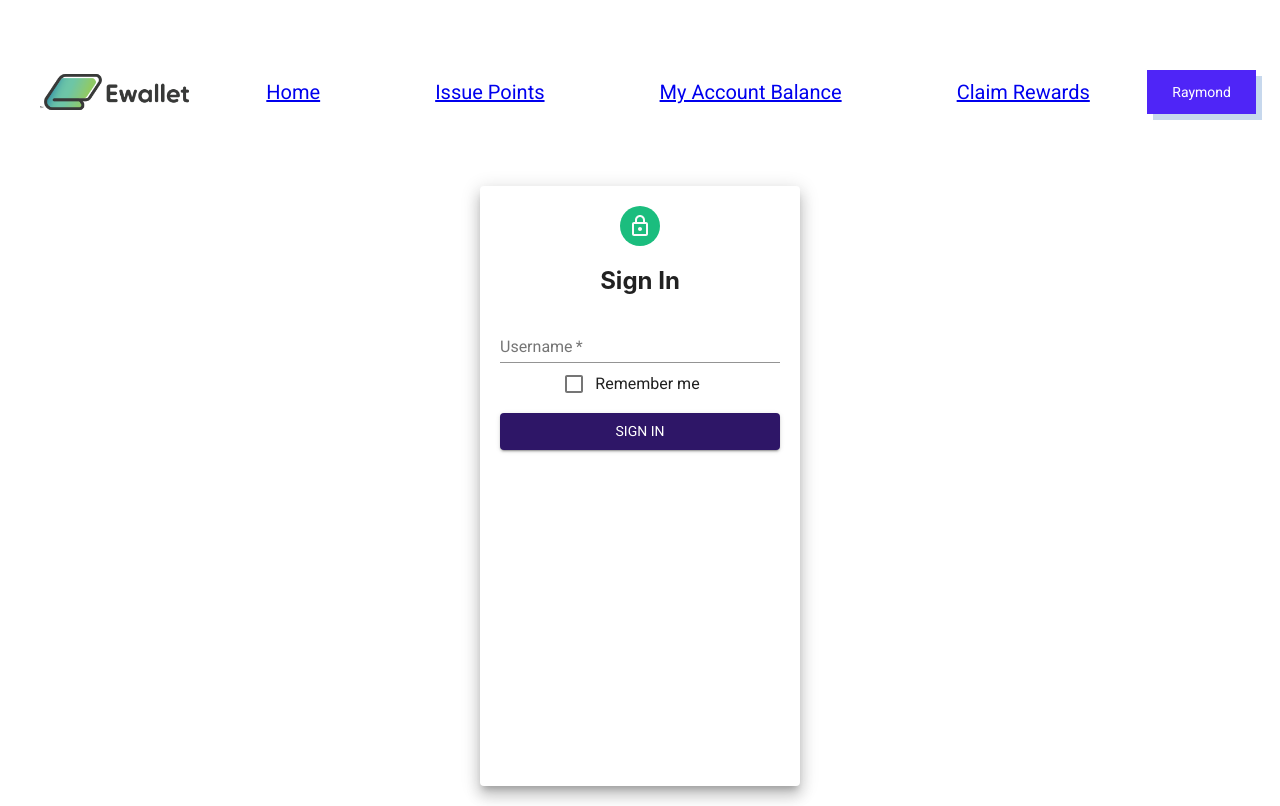
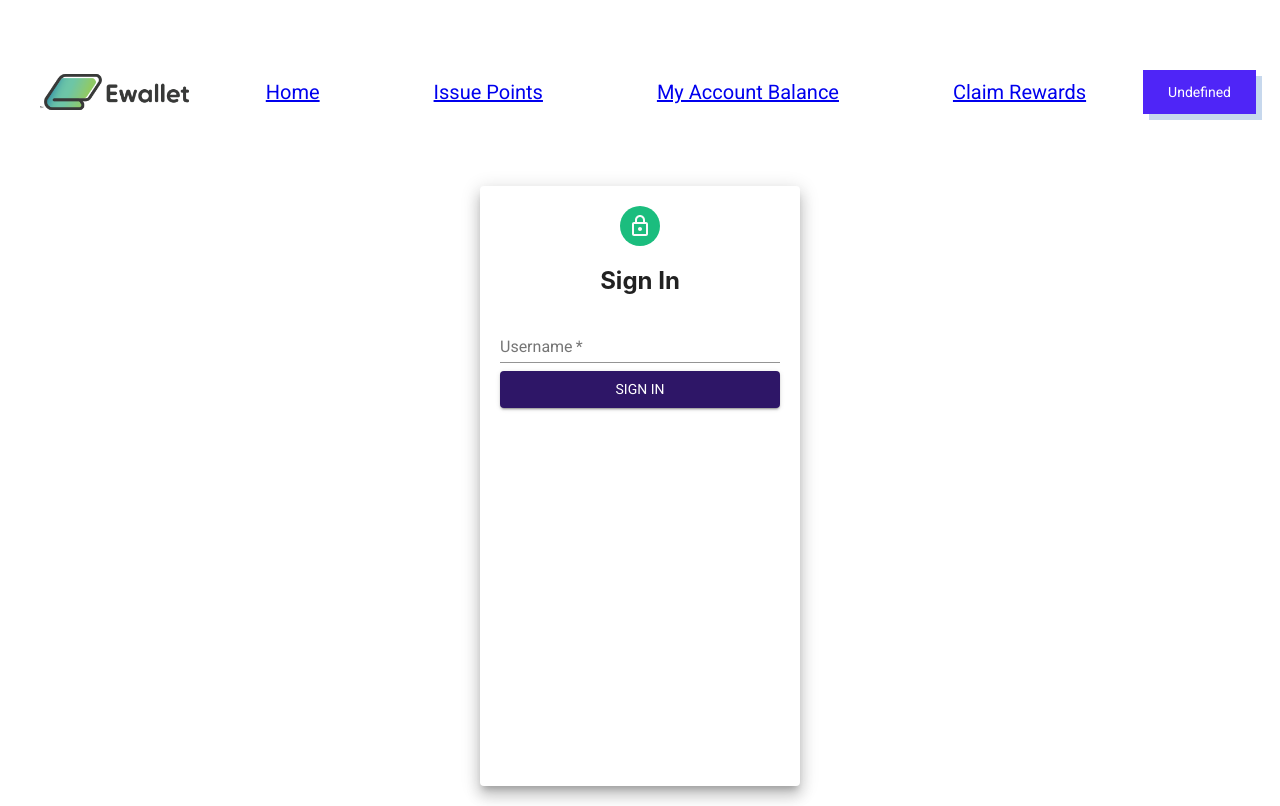
Before and after one commit to fatberryz/ewallet, a React (Create React App) app: page /login in a window 1280 px wide. Built offline with nearby package versions, Linux system fonts and the light colour scheme.

Commit message:
dummy login page to set user name

```diff
--- a/src/App.js
+++ b/src/App.js
@@ -1,3 +1,5 @@
+import React, {useContext} from 'react';
+import { UserContext } from './UserContext';
 import { createTheme, ThemeProvider } from '@material-ui/core/styles';
 import './App.css';
 import { BrowserRouter as Router, Route, Switch} from 'react-router-dom';
@@ -8,8 +10,6 @@ import NotFound from "./components/NotFound";
 import Wallet from './components/Wallet';
 import Rewards from './components/Rewards';
 import Login from './components/Login';
-
-const user = "Ryan"
 
 const theme = createTheme({
     palette: {
@@ -36,7 +36,8 @@ const theme = createTheme({
     },
   });
 
-function App() {
+const App = () => {
+    const user = useContext(UserContext);
     return (
         <Router>
             <div className="App">
--- a/src/UserContext.js
+++ b/src/UserContext.js
@@ -4,7 +4,7 @@ export const UserContext = createContext();
 
 // This context provider is passed to any component requiring the context
 export const UserProvider = ({ children }) => {
-  const [name, setName] = useState("Raymond");
+  const [name, setName] = useState("Undefined");
 
   return (
     <UserContext.Provider
--- a/src/components/Login.js
+++ b/src/components/Login.js
@@ -1,13 +1,18 @@
-import React from 'react'
-import { Grid,Paper, Avatar, TextField, Button, Typography,Link } from '@material-ui/core'
+import React, { useContext, useState } from 'react';
+import { UserContext } from '../UserContext';
+import { Grid,Paper, Avatar, TextField, Button} from '@material-ui/core'
 import LockOutlinedIcon from '@material-ui/icons/LockOutlined';
-import FormControlLabel from '@material-ui/core/FormControlLabel';
-import Checkbox from '@material-ui/core/Checkbox';
 
-function Login() {
+const Login = () => {
+    const user = useContext(UserContext);
     const paperStyle={padding :20,height:'70vh',width:280, margin:"20px auto"}
     const avatarStyle={backgroundColor:'#1bbd7e'}
     const btnstyle={margin:'8px 0'}
+
+    const handleSubmit = (e) => {
+        e.preventDefault()
+    }
+
     return(
         <Grid>
             <Paper elevation={10} style={paperStyle}>
@@ -15,18 +20,23 @@ function Login() {
                      <Avatar style={avatarStyle}><LockOutlinedIcon/></Avatar>
                     <h2>Sign In</h2>
                 </Grid>
-                <TextField label='Username' placeholder='Enter username' fullWidth required/>
+                <TextField
+                    label='Username'
+                    placeholder='Enter username'
+                    fullWidth required
+                    onChange={(e) => user.setName(e.target.value.trim())}
+                />
                 {/* <TextField label='Password' placeholder='Enter password' type='password' fullWidth required/> */}
-                <FormControlLabel
-                    control={
-                    <Checkbox
-                        name="checkedB"
-                        color="primary"
-                    />
-                    }
-                    label="Remember me"
-                 />
-                <Button type='submit' color='primary' variant="contained" style={btnstyle} fullWidth>Sign in</Button>
+                <Button
+                    type='submit'
+                    color='primary'
+                    variant="contained"
+                    style={btnstyle}
+                    fullWidth
+                    href = "/"
+                >
+                    Sign in
+                </Button>
             </Paper>
         </Grid>
     )
```
